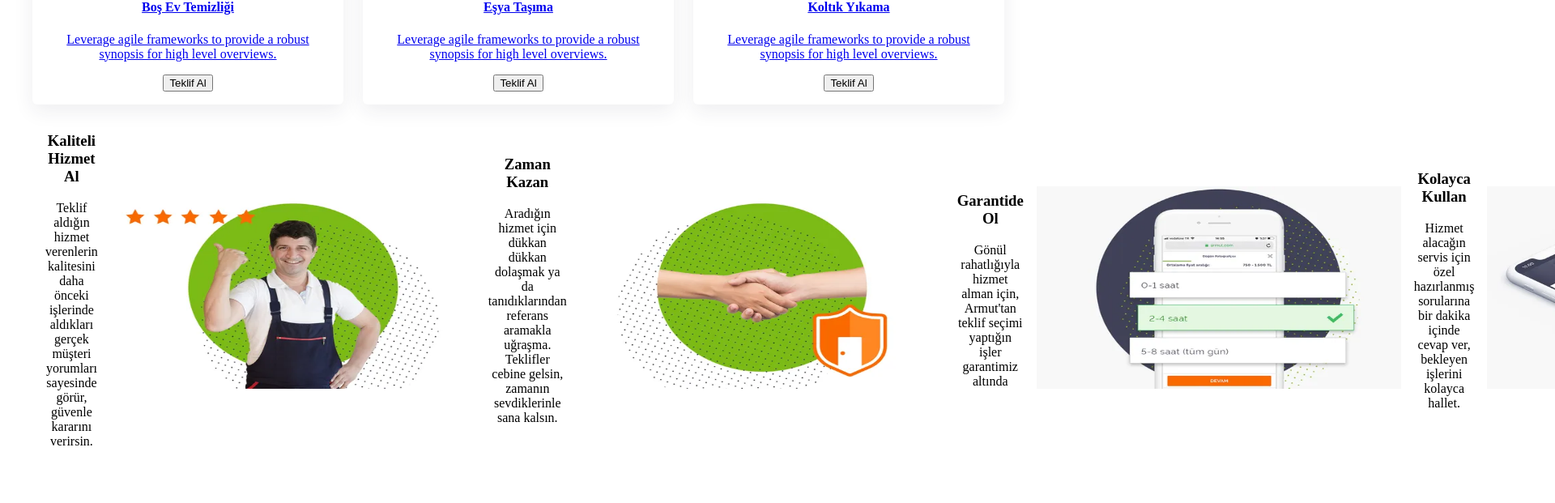
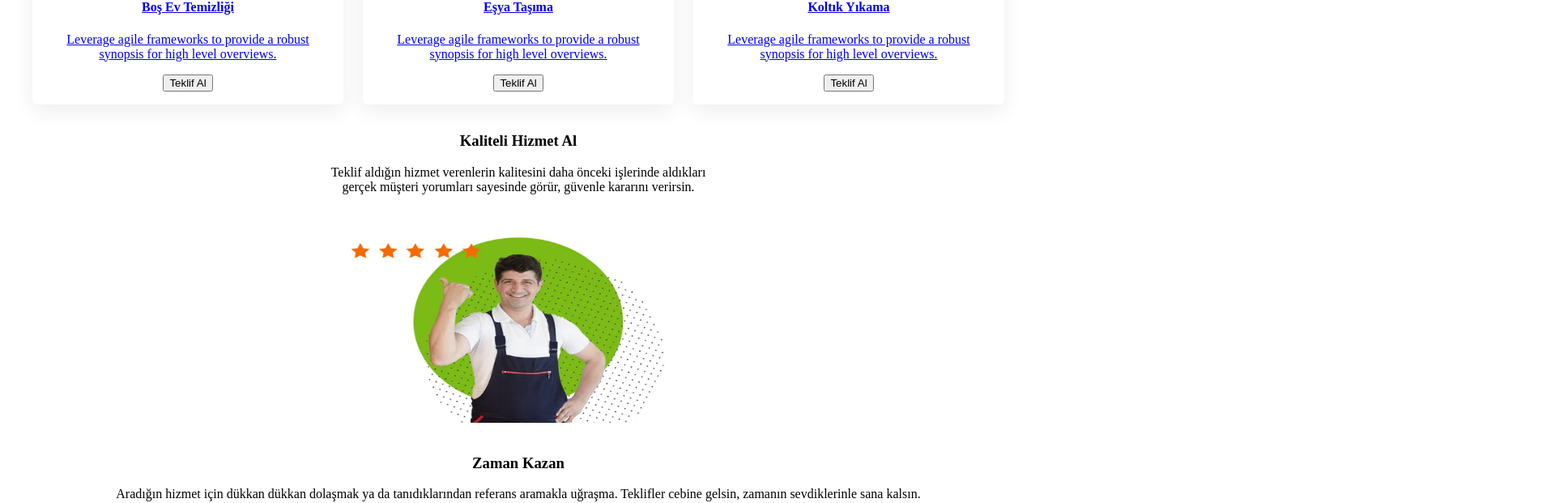
Before and after one commit to nildembuse/ArmutClone, a React (Vite) app: page / in a window 1280 px wide. Shown: the part 1895-2516 px from the top of the page at 81% size, 1920 px wide, since content can reach past the window. Built offline with nearby package versions, Linux system fonts and the light colour scheme.

Commit message:
login baslandi

```diff
--- a/src/App.css
+++ b/src/App.css
@@ -717,11 +717,7 @@ header.masthead .post-heading  {
 
 }
 
-.values {
-  background-position: bottom center;
-  background-size: contain;
-  background-repeat: no-repeat;
-}
+
 
 .values_text {
   padding: 16px;
@@ -736,28 +732,6 @@ header.masthead .post-heading  {
   height: 250px;
 }
 
-@media screen and (min-width: 767px) {
-  .values {
-    background-position:right center;
-    background-size: auto;
-    padding-bottom: 0;
-    display: -webkit-box;
-    display: -ms-flexbox;
-    display: flex;
-    -webkit-box-align: center;
-    -ms-flex-align: center;
-    align-items: center;
-  }
-
-  .values_text {
-      width: 45%;
-  }
-
-  .values_image {
-      width: 50%;
-  }
-
-}
 .services{
   display: grid;
   grid-template-columns: 1fr 1fr 1fr;
```
Also changed, not shown: src/components/Giris.jsx (deleted), src/components/Login.jsx (added).
